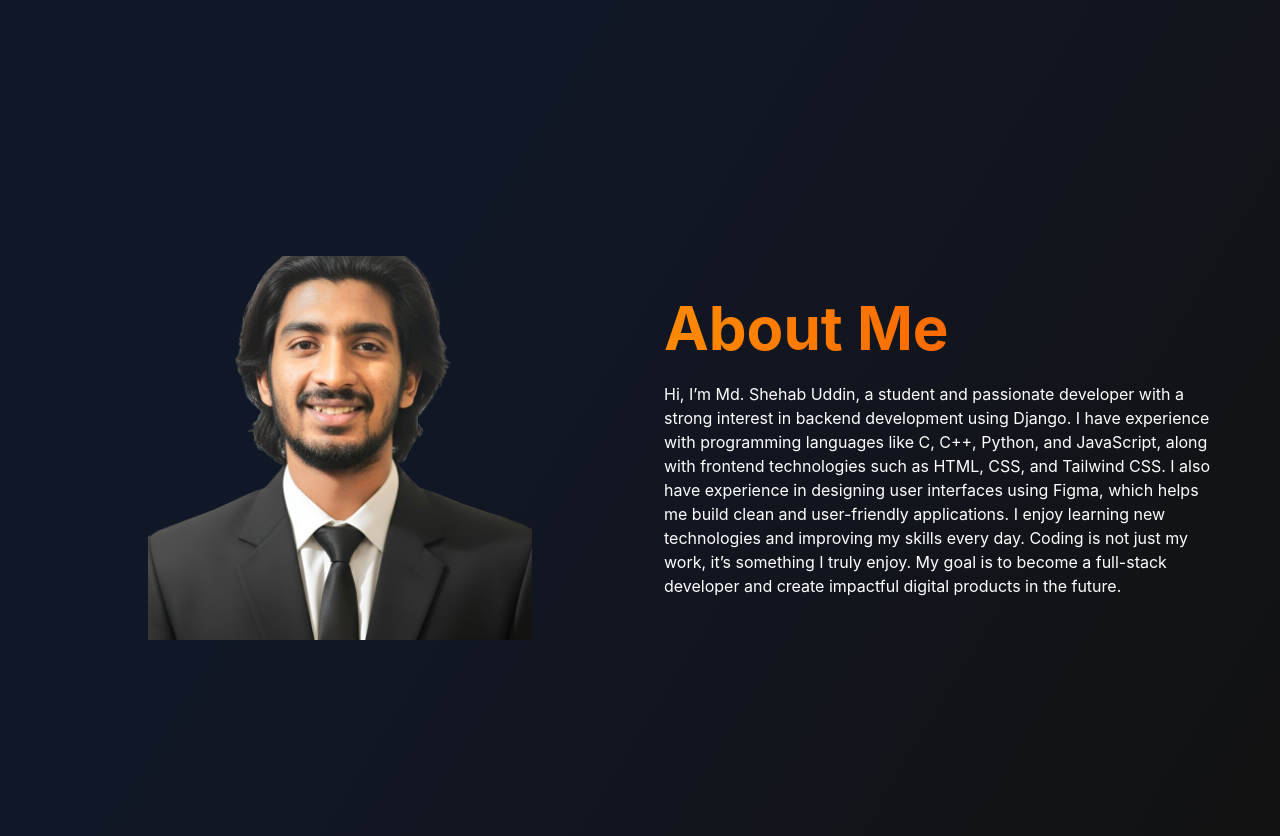
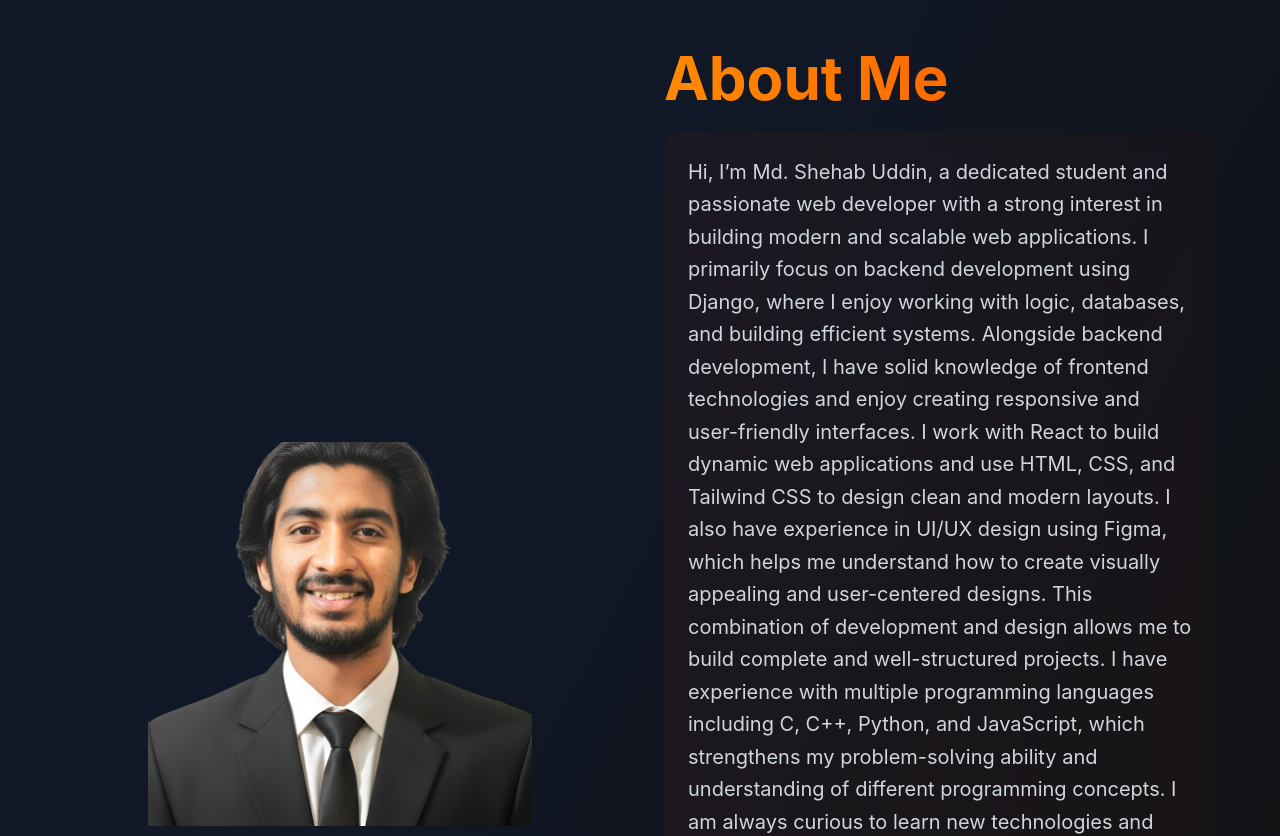
Before and after one commit to shehabuddin380/portfolio-website, a React (Vite) app: page / in a window 1280 px wide. Shown: the part 1220-2056 px from the top of the page. Built offline with nearby package versions, Linux system fonts and the light colour scheme.

Commit message:
update Navber and update about

```diff
--- a/src/components/About.jsx
+++ b/src/components/About.jsx
@@ -33,16 +33,18 @@ const About =(darkMode)=>{
                             About Me
                         </h1>
                     </header>
-                    <p>
-                        Hi, I’m Md. Shehab Uddin, a student and passionate developer with a strong interest in backend development using Django.
-                        I have experience with programming languages like C, C++, Python, and JavaScript, along with frontend technologies such as HTML, CSS, and Tailwind CSS.
-                        I also have experience in designing user interfaces using Figma, which helps me build clean and user-friendly applications.
-                        I enjoy learning new technologies and improving my skills every day. Coding is not just my work, it’s something I truly enjoy.
-                        My goal is to become a full-stack developer and create impactful digital products in the future.
+                    <p className={`text-sm sm:text-base lg:text-lg xl:text-xl mb-6 sm:mb-8 leading-relaxed bg-linear-to-r from-orange-900/10 to-orange-900/5 p-4 sm:p-6 rounded-xl sm:rounded-2xl backdrop-blur-sm ${darkMode ? 'text-gray-300' : 'text-gray-700'}`}
+                    data-aos="fade-up"
+                    data-aos-delay="500">
+                        Hi, I’m Md. Shehab Uddin, a dedicated student and passionate web developer with a strong interest in building modern and scalable web applications. I primarily focus on backend development using Django, where I enjoy working with logic, databases, and building efficient systems.
+                        Alongside backend development, I have solid knowledge of frontend technologies and enjoy creating responsive and user-friendly interfaces. I work with React to build dynamic web applications and use HTML, CSS, and Tailwind CSS to design clean and modern layouts.
+                        I also have experience in UI/UX design using Figma, which helps me understand how to create visually appealing and user-centered designs. This combination of development and design allows me to build complete and well-structured projects.
+                        I have experience with multiple programming languages including C, C++, Python, and JavaScript, which strengthens my problem-solving ability and understanding of different programming concepts. I am always curious to learn new technologies and continuously improve my skills.
+                        Coding is not just something I study — it’s something I genuinely enjoy doing. I like solving problems, exploring new ideas, and turning them into real-world applications.
+                        My goal is to become a skilled full-stack developer and work on impactful projects that make a difference. I am committed to growing as a developer and building high-quality digital solutions in the future.
+                        I’m currently open to learning opportunities and collaborations.
                     </p>
-
                 </article>
-
             </div>
 
         </section>
--- a/src/components/Navber.jsx
+++ b/src/components/Navber.jsx
@@ -1,6 +1,7 @@
 import { motion, scale } from "framer-motion";
 import { Moon, Sun, Menu } from "lucide-react";
 import { useState } from "react"
+import { X } from "lucide-react";
 
 
 const Navber=({ darkMode, toggleDarkMode })=>{
@@ -91,7 +92,7 @@ const Navber=({ darkMode, toggleDarkMode })=>{
                             whileHover={{scale:1.1}}
                             whileTap={{scale:0.9}}
                             onClick={toggleDarkMode}
-                            className={`p-2 rounded-full ${darkMode ? 'bg-gray-700':bg-gray-200}
+                            className={`p-2 rounded-full ${darkMode ? 'bg-gray-700': 'bg-gray-200'}
                             transition-colors`}
                             aria-label={darkMode
                             ? 'Switch to light mode '
```
